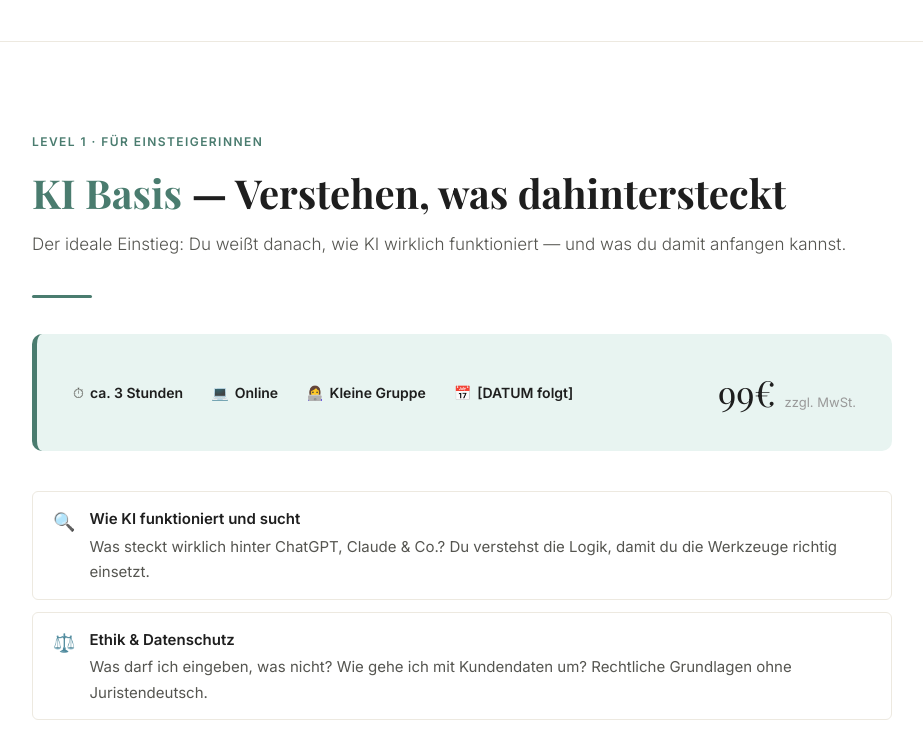
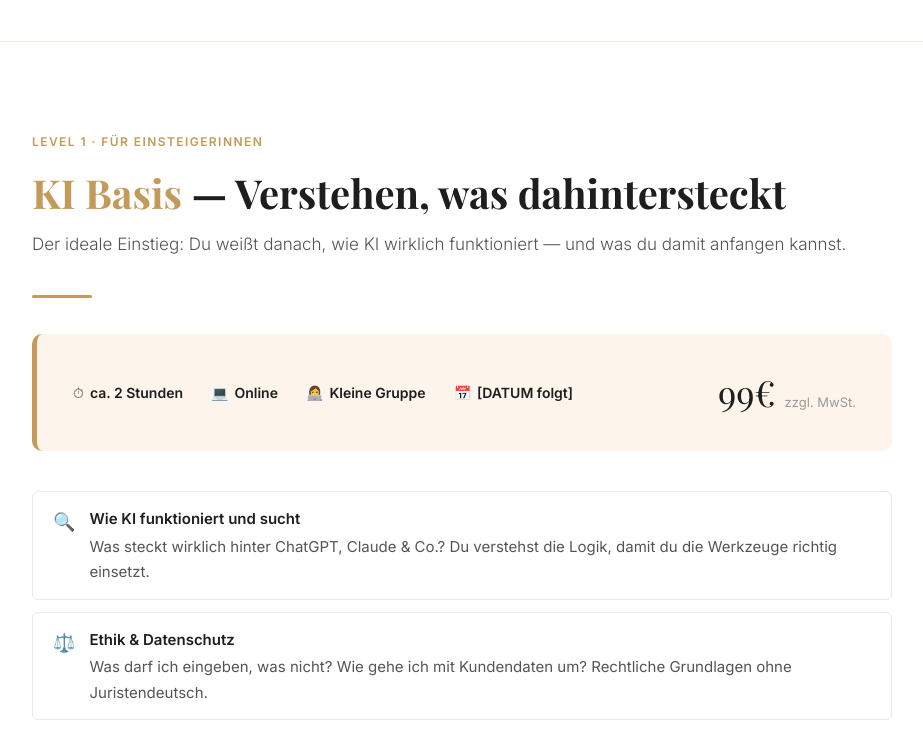
Before and after one commit to Klickrausch/KI-Workshop, a plain HTML site: page ki-workshops.html in a window 1280 px wide. Shown: the part 940-1669 px from the top of the page, without its empty margins (178-1101 px from the left). Drawn offline with nearby package versions, Linux system fonts and the light colour scheme.

Commit message:
Brandfarben, 2 Stunden, Claude-Beschreibung korrigiert

```diff
--- a/ki-workshops.html
+++ b/ki-workshops.html
@@ -16,12 +16,12 @@
       --gold: #c49a5a;
       --gold-light: #f0e0c4;
       --gold-dark: #a07a3a;
-      --basis: #4a7c6f;
-      --basis-light: #e8f4f1;
-      --fort: #c49a5a;
+      --basis: #c49a5a;
+      --basis-light: #fdf5ec;
+      --fort: #a07a3a;
       --fort-light: #f0e0c4;
-      --claude: #6b5b9a;
-      --claude-light: #ede9f8;
+      --claude: #1e1e1e;
+      --claude-light: #e8e4de;
     }
 
     html { scroll-behavior: smooth; }
@@ -224,7 +224,7 @@
     <a class="overview-card claude" href="#claude">
       <div class="level">Level 3 · Intensiv</div>
       <h3>KI Claude intensiv</h3>
-      <p>Claude komplett, alle Tools verstehen, Website mit Claude Code erstellen</p>
+      <p>Claude komplett, alle Funktionen & Bereiche kennenlernen, Claude Code intensiv erleben</p>
       <div class="price-tag">99€ <span>zzgl. MwSt.</span></div>
       <span class="card-link">Mehr erfahren ↓</span>
     </a>
@@ -243,7 +243,7 @@
 
     <div class="workshop-bar basis">
       <div class="workshop-bar-info">
-        <div class="bar-item">⏱ <strong>ca. 3 Stunden</strong></div>
+        <div class="bar-item">⏱ <strong>ca. 2 Stunden</strong></div>
         <div class="bar-item">💻 <strong>Online</strong></div>
         <div class="bar-item">👩‍💻 <strong>Kleine Gruppe</strong></div>
         <div class="bar-item">📅 <strong>[DATUM folgt]</strong></div>
@@ -298,7 +298,7 @@
 
     <div class="workshop-bar fort">
       <div class="workshop-bar-info">
-        <div class="bar-item">⏱ <strong>ca. 3 Stunden</strong></div>
+        <div class="bar-item">⏱ <strong>ca. 2 Stunden</strong></div>
         <div class="bar-item">💻 <strong>Online</strong></div>
         <div class="bar-item">👩‍💻 <strong>Kleine Gruppe</strong></div>
         <div class="bar-item">📅 <strong>[DATUM folgt]</strong></div>
@@ -358,7 +358,7 @@
 
     <div class="workshop-bar claude">
       <div class="workshop-bar-info">
-        <div class="bar-item">⏱ <strong>ca. 3 Stunden</strong></div>
+        <div class="bar-item">⏱ <strong>ca. 2 Stunden</strong></div>
         <div class="bar-item">💻 <strong>Online</strong></div>
         <div class="bar-item">👩‍💻 <strong>Kleine Gruppe</strong></div>
         <div class="bar-item">📅 <strong>[DATUM folgt]</strong></div>
@@ -412,7 +412,7 @@
         <div class="bundle-save" style="color:#777;">zzgl. MwSt. · kein Rabatt</div>
         <ul class="bundle-includes">
           <li>1 Workshop deiner Wahl</li>
-          <li>ca. 3 Stunden online</li>
+          <li>ca. 2 Stunden online</li>
           <li>Kleine Gruppe</li>
         </ul>
         <a class="bundle-btn bundle-btn-default" href="#workshops">Workshop wählen →</a>
@@ -425,7 +425,7 @@
         <div class="bundle-save">zzgl. MwSt. · Du sparst 19€</div>
         <ul class="bundle-includes">
           <li>2 Workshops deiner Wahl</li>
-          <li>je ca. 3 Stunden online</li>
+          <li>je ca. 2 Stunden online</li>
           <li>Kleine Gruppe</li>
           <li>Ideal: Basis + Fortgeschrittene</li>
         </ul>
@@ -439,7 +439,7 @@
         <div class="bundle-save">zzgl. MwSt. · Du sparst 48€</div>
         <ul class="bundle-includes">
           <li>Alle 3 Workshops</li>
-          <li>je ca. 3 Stunden online</li>
+          <li>je ca. 2 Stunden online</li>
           <li>Kleine Gruppe</li>
           <li>Komplett von Basis bis Profi</li>
         </ul>
```
